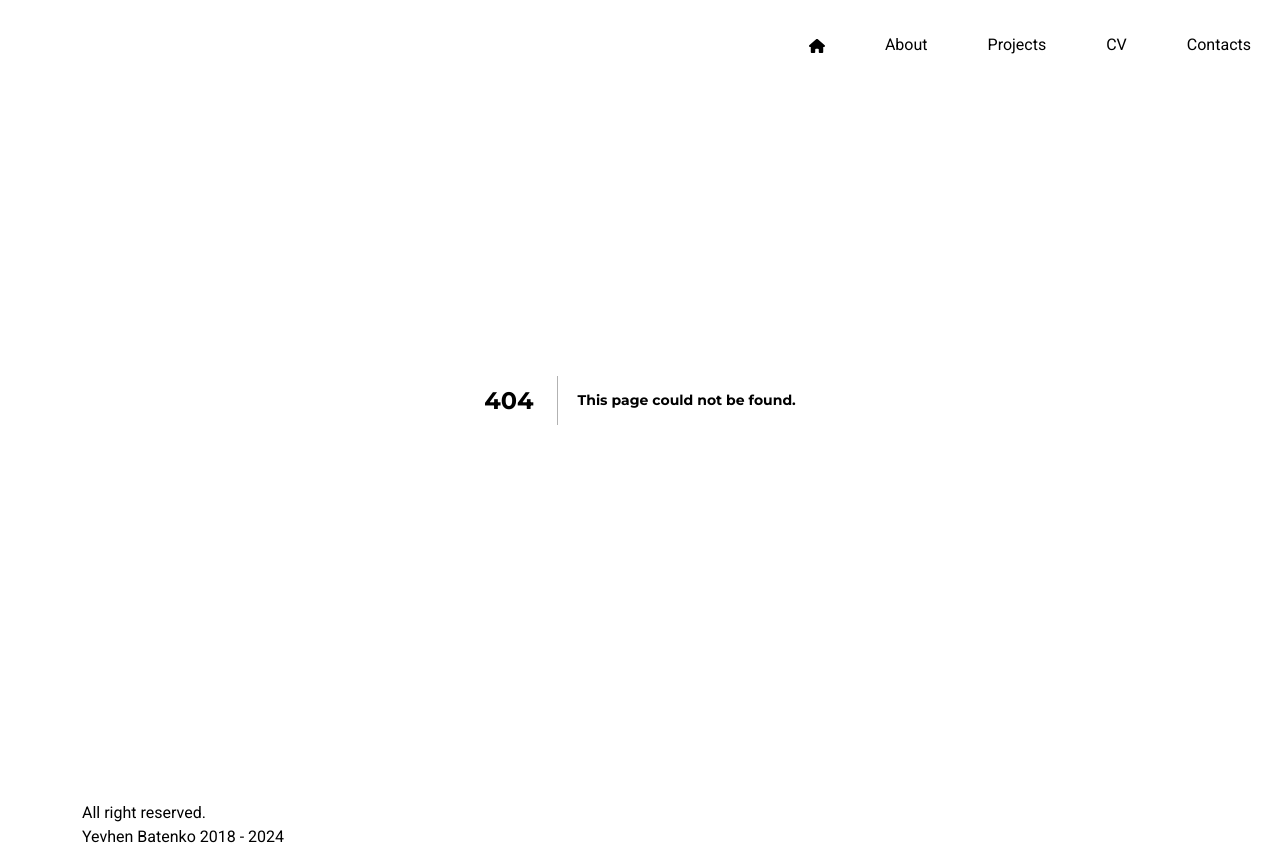
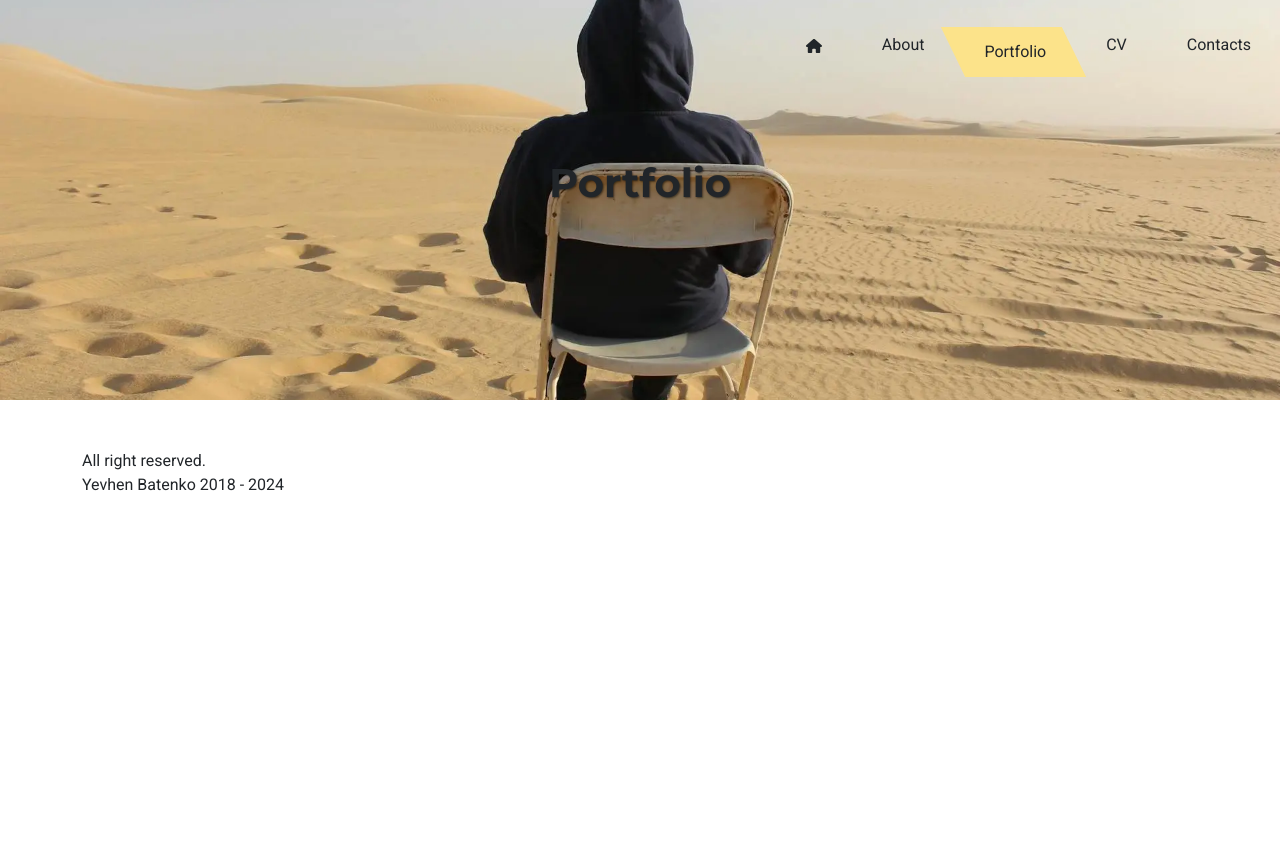
Before and after one commit to EugeneBatenko/project-fenec, a Next.js app: page /portfolio in a window 1280 px wide. Before the commit this address had no page. After the commit the page ends 800 px from the top, so only its background shows below. Built offline with nearby package versions, Linux system fonts and the light colour scheme.

Commit message:
Rename few components ot more clear name. Add portfolio hero section to portfolio page

```diff
--- a/app/components/Header/Navigation.tsx
+++ b/app/components/Header/Navigation.tsx
@@ -8,7 +8,7 @@ import {NavItem, NavProps} from "@/types";
 const items: NavItem[] = [
     {itemName: "Home", pathname: "/", icon: FaHouse },
     {itemName: "About", pathname: "/about"},
-    {itemName: "Projects", pathname: "/projects"},
+    {itemName: "Portfolio", pathname: "/portfolio"},
     {itemName: "CV", pathname: "/cv"},
     {itemName: "Contacts", pathname: "/contacts"},
 ]
--- /dev/null
+++ b/app/components/HeroPortfolio/HeroPortfolio.tsx
@@ -0,0 +1,33 @@
+import {FC} from "react";
+import styles from "./hero-portfolio.module.css"
+import PortfolioImg from "@/public/bg-projects.webp"
+import Image from "next/image";
+
+export const HeroPortfolio: FC = () => {
+    return (
+        <section className={`${styles.section} mb-5`}>
+            <div className="container h-100">
+                <div className="row align-items-center h-100">
+                    <div className="col text-center">
+                        <h1 className={`${styles.title} header-line header-shadow`}>Portfolio</h1>
+
+                        <span className={styles.shapes}></span>
+                        <span className={styles.shapes}></span>
+
+                        <Image
+                            alt="Hero image"
+                            src={PortfolioImg}
+                            quality={100}
+                            className={styles.background}
+                            placeholder="blur"
+                            style={{
+                                objectFit: "cover",
+                                objectPosition: "center",
+                            }}
+                        />
+                    </div>
+                </div>
+            </div>
+        </section>
+    )
+}
--- /dev/null
+++ b/app/components/HeroPortfolio/hero-portfolio.module.css
@@ -0,0 +1,65 @@
+.section {
+    height: 400px;
+    position: relative;
+    @media (width <= 768px) {
+        height: 250px;
+    }
+}
+
+.title {
+    position: relative;
+    z-index: 5;
+    animation: titleOut 1s ease-out;
+}
+
+.background {
+    width: 100%;
+    height: 100%;
+    position: absolute;
+    top: 0;
+    right: 0;
+    z-index: 1;
+}
+
+.shapes {
+    position: absolute;
+    display: block;
+
+    top: 0;
+    right: 0;
+    left: 0;
+    margin: 0 auto;
+
+    width: 50%;
+    height: 100%;
+
+    background-color: var(--primary-bg-dark);
+    opacity: .5;
+
+    z-index: 2;
+    animation: shapesWidthOut 1s ease-out;
+
+    &:last-of-type {
+        width: 30%;
+    }
+}
+
+@keyframes shapesWidthOut {
+    from {
+        transform: scaleX(0);
+    }
+    to {
+        transform: scaleX(1);
+    }
+}
+
+@keyframes titleOut {
+    from {
+        opacity: 0;
+        transform: translateY(-100%);
+    }
+    to {
+        opacity: 1;
+        transform: translateY(0);
+    }
+}
--- /dev/null
+++ b/app/portfolio/page.tsx
@@ -0,0 +1,9 @@
+import {HeroPortfolio} from "@/app/components/HeroPortfolio/HeroPortfolio";
+
+export default function Page() {
+  return (
+      <>
+        <HeroPortfolio/>
+      </>
+  );
+}
--- a/app/projects/page.tsx
+++ /dev/null
@@ -1,3 +0,0 @@
-export default function Page() {
-  return <h1>Hello, projects page!</h1>;
-}
```
Also changed, not shown: public/bg-projects.webp (added).
